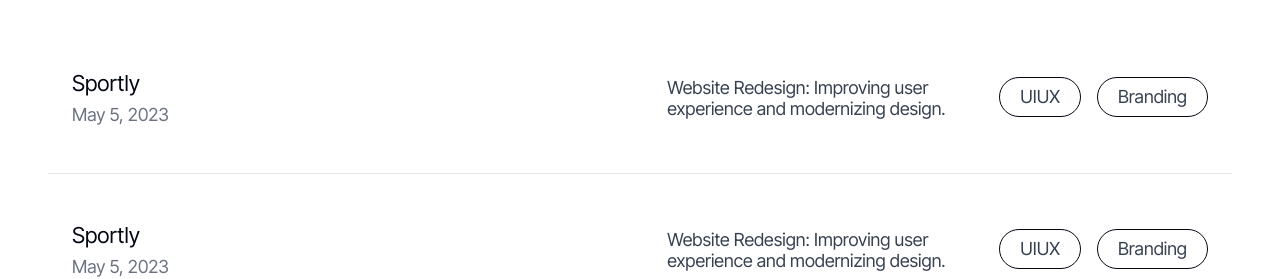
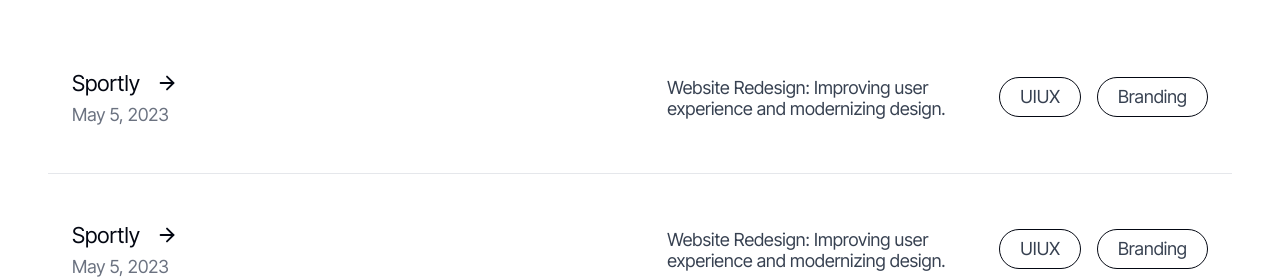
Before and after one commit to TommyNhatNguyen/showcase-portfolio, a Next.js app: page /work in a window 1280 px wide. Shown: the part 524-803 px from the top of the page. Built offline with nearby package versions, Linux system fonts and the light colour scheme; a web font is replaced by a local one.

Commit message:
feat: done page

```diff
--- a/app/scss/pages/_work.scss
+++ b/app/scss/pages/_work.scss
@@ -32,6 +32,15 @@
         transition: all 0.3s ease-in-out;
         &:not(.--active):hover {
           background-color: rgba(229, 231, 235, 0.6);
+          .content {
+            &__info {
+              &-title {
+                .icon {
+                  transform: rotate(45deg);
+                }
+              }
+            }
+          }
         }
         .content {
           display: flex;
@@ -44,6 +53,15 @@
               font-size: var(--fs-body-md);
               font-family: var(--ff-semibold);
               color: var(--neutral-100);
+              display: flex;
+              align-items: center;
+              gap: var(--gap);
+              .icon {
+                height: fit-content;
+                width: fit-content;
+                line-height: 0;
+                transition: all 0.3s;
+              }
             }
             &-time {
               margin-top: 8px;
@@ -113,6 +131,15 @@
             max-height: 512px;
             margin-top: 32px;
           }
+          .content {
+            &__info {
+              &-title {
+                .icon {
+                  transform: rotate(90deg);
+                }
+              }
+            }
+          }
         }
       }
     }
--- a/app/work/page.tsx
+++ b/app/work/page.tsx
@@ -6,6 +6,7 @@
 import gsap from "gsap";
 import { SplitText } from "gsap/all";
 import clsx from "clsx";
+import { FiArrowRight } from "react-icons/fi";
 
 export default function Work() {
   const workRef = useRef<HTMLDivElement>(null);
@@ -153,9 +154,12 @@
                   {/* Content */}
                   <div className="content">
                     <div className="content__info">
-                      <span className="content__info-title --block">
+                      <div className="content__info-title --block">
                         Sportly
-                      </span>
+                        <div className="icon">
+                          <FiArrowRight />
+                        </div>
+                      </div>
                       <span className="content__info-time --block">
                         May 5, 2023
                       </span>
```
